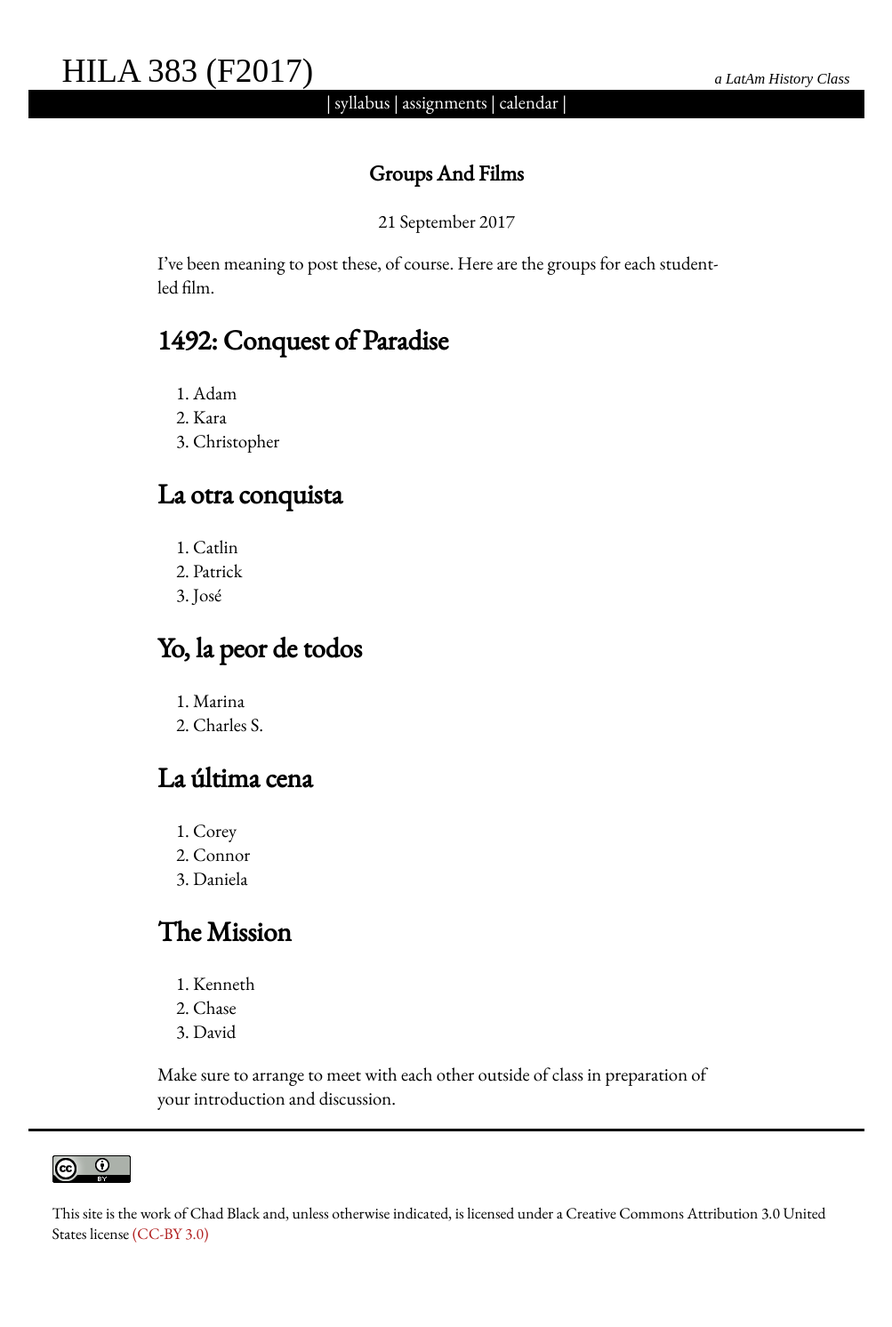
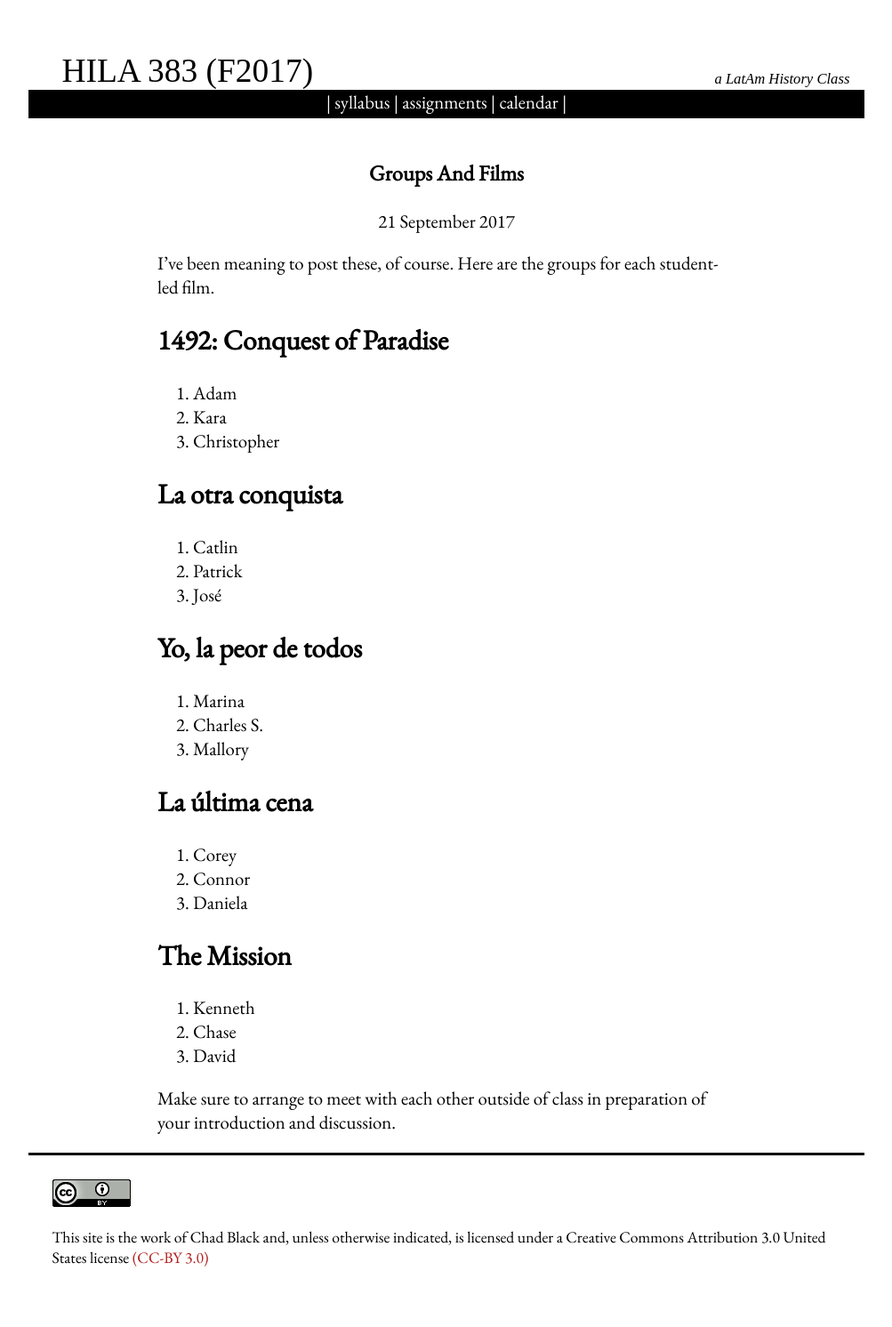
Before and after one commit to chadblack/383F2017, a Jekyll site: the page built from _posts/2017-09-21-groups-and-films.md, in a window 1280 px wide. Shown: the whole page at 89% size, without its empty margins (138-1141 px from the left). Built offline with Jekyll 4.4.1, drawn with Linux system fonts in a browser that asks for light colours; some web fonts are replaced; our own code applies the rules of GitHub Pages for plain Markdown files; before the commit the page ends 1465 px from its top, so only the background shows below that.

Commit message:
added Mallory

```diff
--- a/_posts/2017-09-21-groups-and-films.md
+++ b/_posts/2017-09-21-groups-and-films.md
@@ -16,6 +16,7 @@ I've been meaning to post these, of course. Here are the groups for each student
 
 1. Marina
 2. Charles S.
+3. Mallory
 
 ## La última cena
 
```
